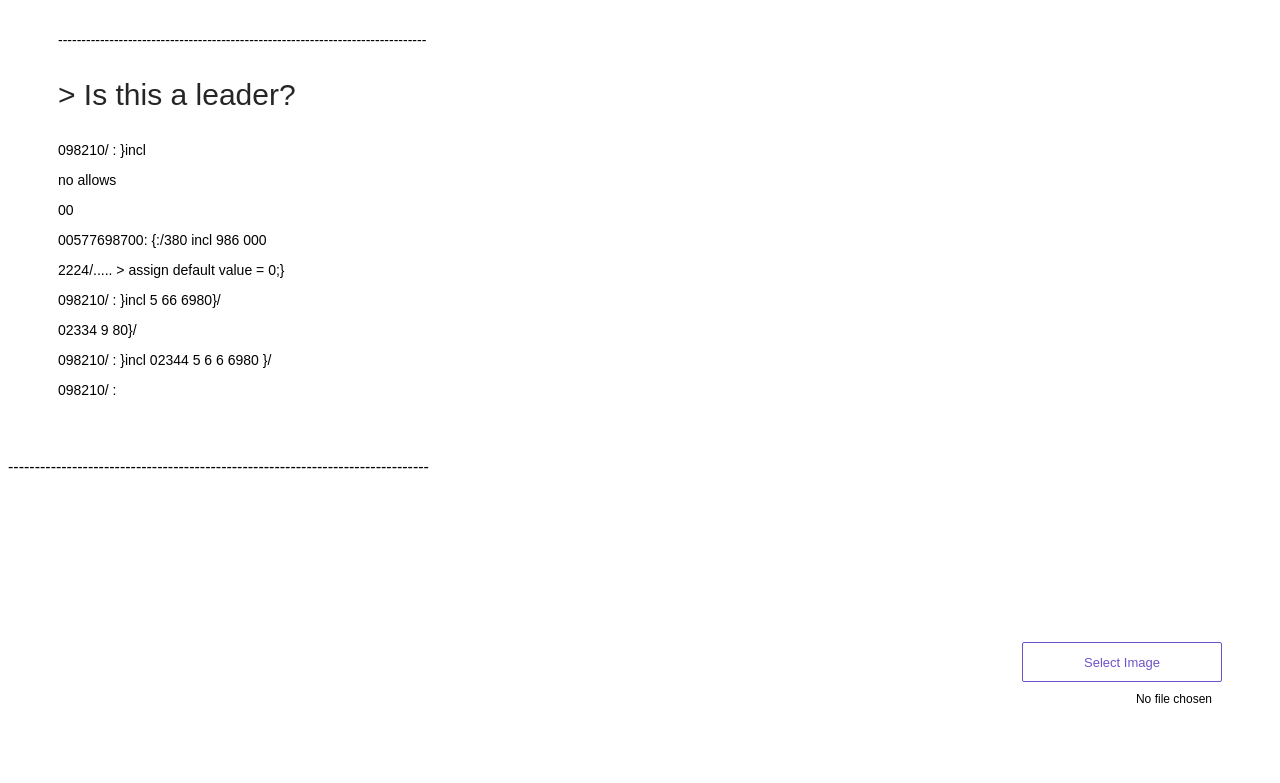
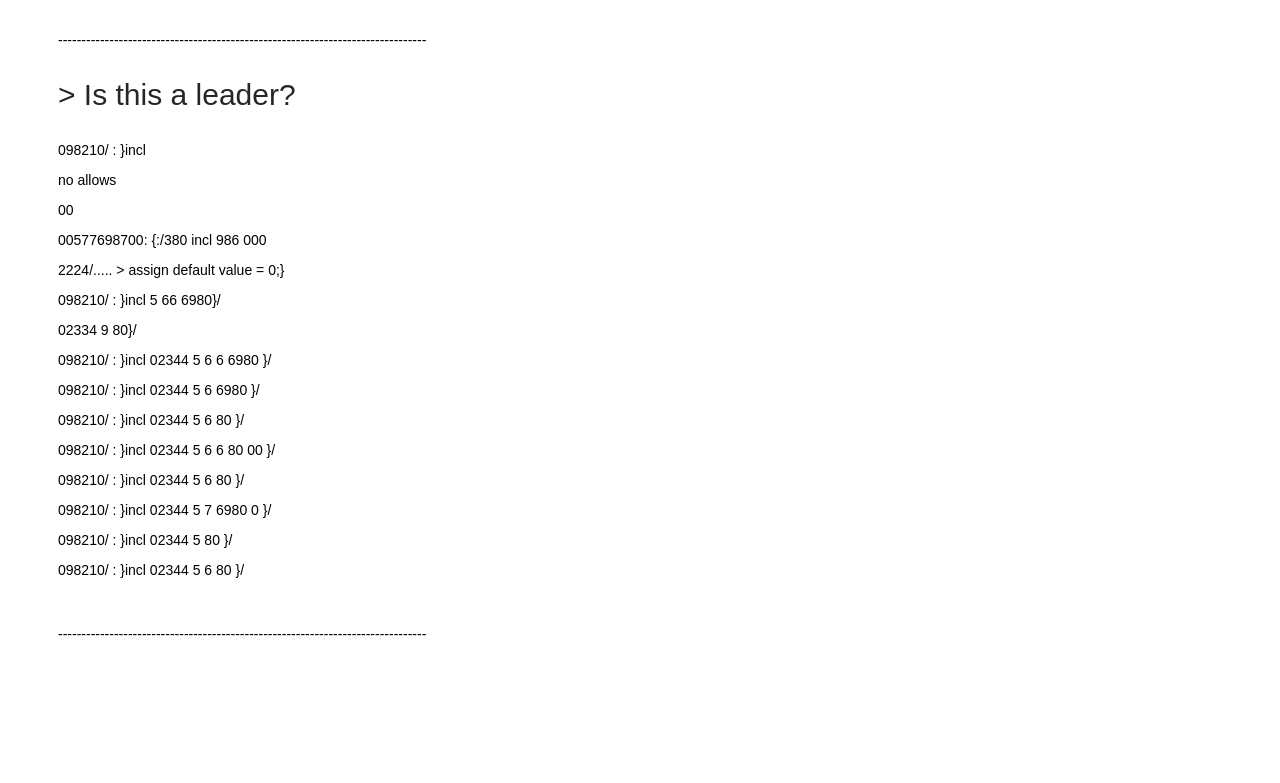
Before and after one commit to render-examples/fastai-v3, a plain HTML site: page app/view/index.html in a window 1280 px wide. Shown: the top 783 px of the page. Drawn offline with Linux system fonts and the light colour scheme.

Commit message:
Update index.html

```diff
--- a/app/view/index.html
+++ b/app/view/index.html
@@ -22,14 +22,20 @@
     <p>      098210/ : }incl                                              5 66 6980}/ </p>
     <p>           02334     9                                        80}/ </p>
     <p>      098210/ :    }incl 02344   5     6      6         6980 }/</p>
-    <p>      098210/ :    </p>
+    <p>      098210/ :    }incl 02344   5     6               6980 }/</p>
+    <p>      098210/ :    }incl 02344   5     6      80         }/</p>
+    <p>      098210/ :    }incl 02344   5     6      6    80      00 }/</p>
+    <p>      098210/ :    }incl 02344   5     6     80              }/</p>
+    <p>      098210/ :    }incl 02344   5     7   6980 0 }/</p>
+    <p>      098210/ :    }incl 02344   5               80 }/</p>
+    <p>      098210/ :    }incl 02344   5     6      80 }/</p>
      <!-- font-family: 'Source Sans Pro', sans-serif; -->
     </p>
 
       <div class='result-label'>
         <label id='result-label'></label>
       </div>
-    </div>
+
       <p>-------------------------------------------------------------------------------</p>
       <div class='right'>
       <div class='content'>
```
